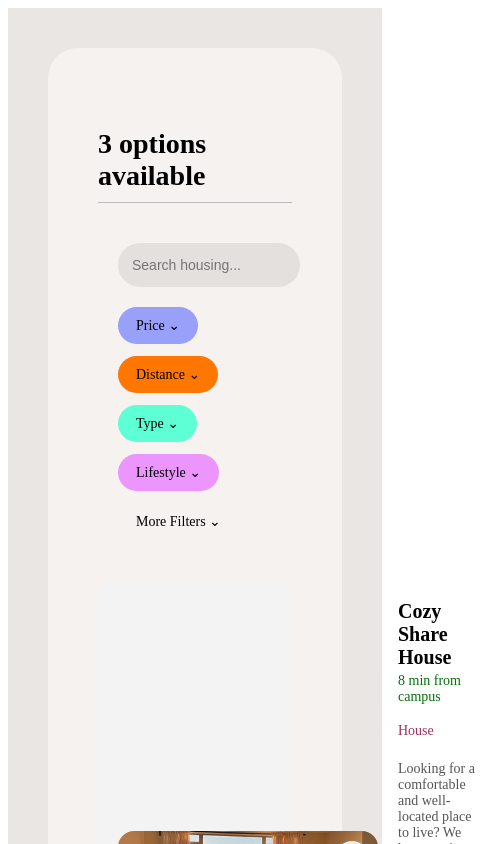
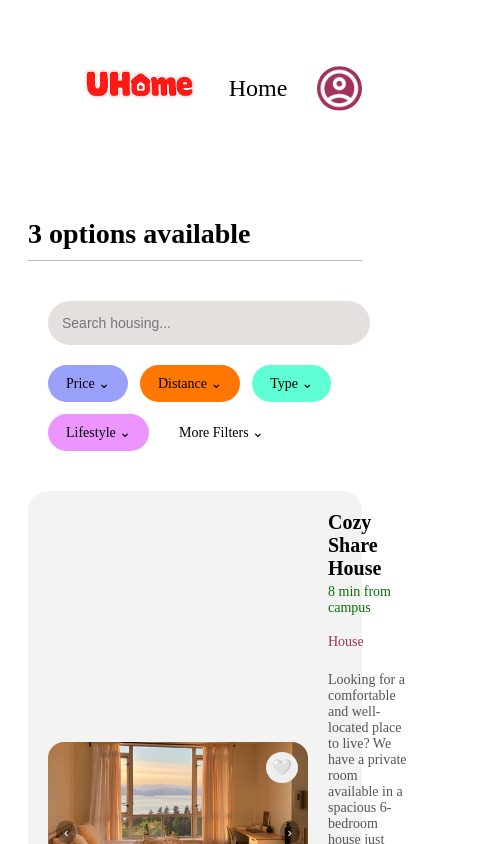
Before and after one commit to 123diso/WebUhome, a React (Vite) app: page / in a window 390 px wide. Shown: the top 844 px of the page, 491 px wide, since content can reach past the window. Built offline with nearby package versions, Linux system fonts and the light colour scheme.

Commit message:
feat(navbar): add responsive navbar with logo, home link and profile avatar

```diff
--- a/src/App.tsx
+++ b/src/App.tsx
@@ -1,13 +1,13 @@
+import Navbar from './components/Navbar';
 import Housinglist from './components/HousingList';
-import './App.css';
 
 function App() {
   return (
-    <div className="app-bg">
-      <div className="main-container">
-        <Housinglist />
-      </div>
-    </div>
+    <>
+      <Navbar />
+      <Housinglist />
+    </>
   );
 }
+
 export default App;
--- /dev/null
+++ b/src/components/Navbar.css
@@ -0,0 +1,29 @@
+.navbar {
+  display: flex;
+  justify-content: space-between;
+  padding: 20px 40px;
+}
+
+.logo {
+  height: 120px;
+  object-fit: contain;
+}
+
+.nav-right {
+  display: flex;
+  align-items: center;
+  gap: 30px;
+}
+
+.home {
+  font-size: 24px;
+  cursor: pointer;
+}
+
+.profile {
+  width: 45px;
+  height: 45px;
+  border-radius: 50%;
+  object-fit: cover;
+  cursor: pointer;
+}
--- /dev/null
+++ b/src/components/Navbar.tsx
@@ -0,0 +1,18 @@
+import './Navbar.css';
+import logo from '../assets/uhomelogo.png';
+import profile from '../assets/profile.png';
+
+const Navbar = () => {
+  return (
+    <div className="navbar">
+      <img src={logo} alt="logo" className="logo" />
+
+      <div className="nav-right">
+        <span className="home">Home</span>
+        <img src={profile} alt="profile" className="profile" />
+      </div>
+    </div>
+  );
+};
+
+export default Navbar;
```
Also changed, not shown: src/assets/profile.png (added), src/assets/uhomelogo.png (added).
